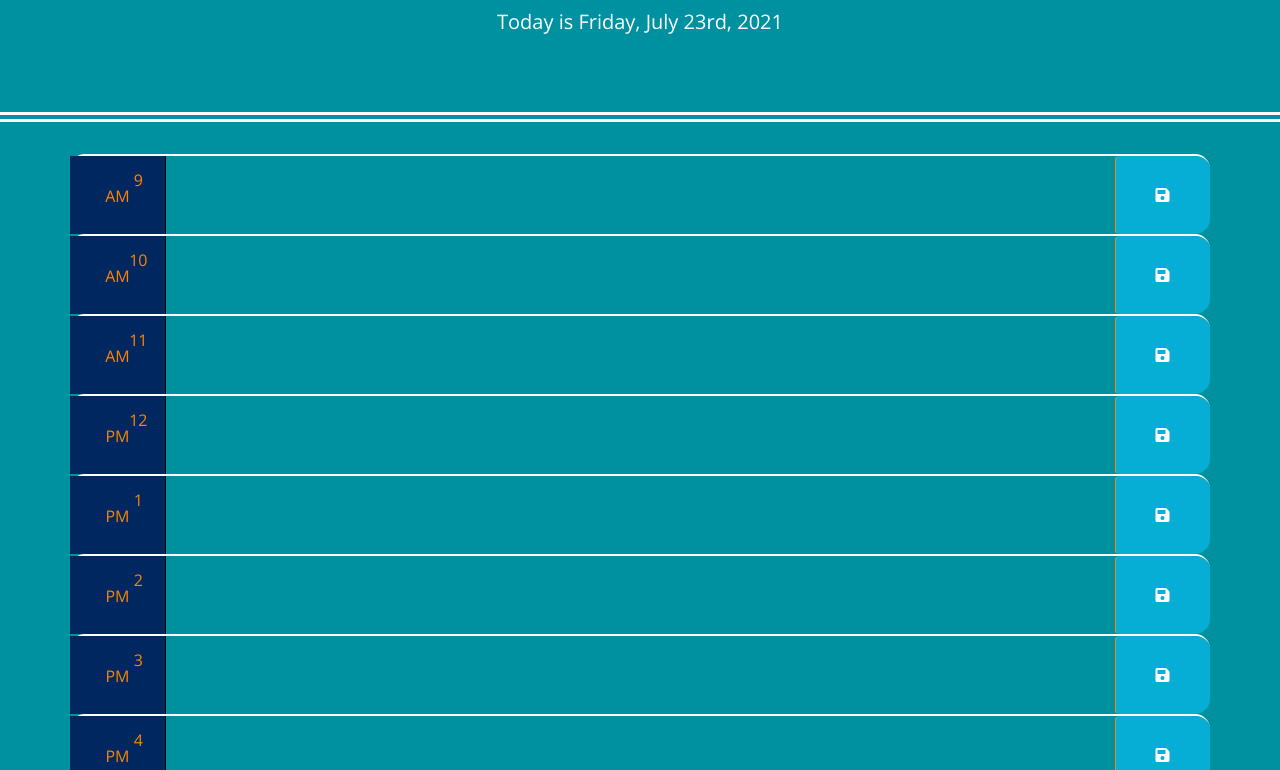
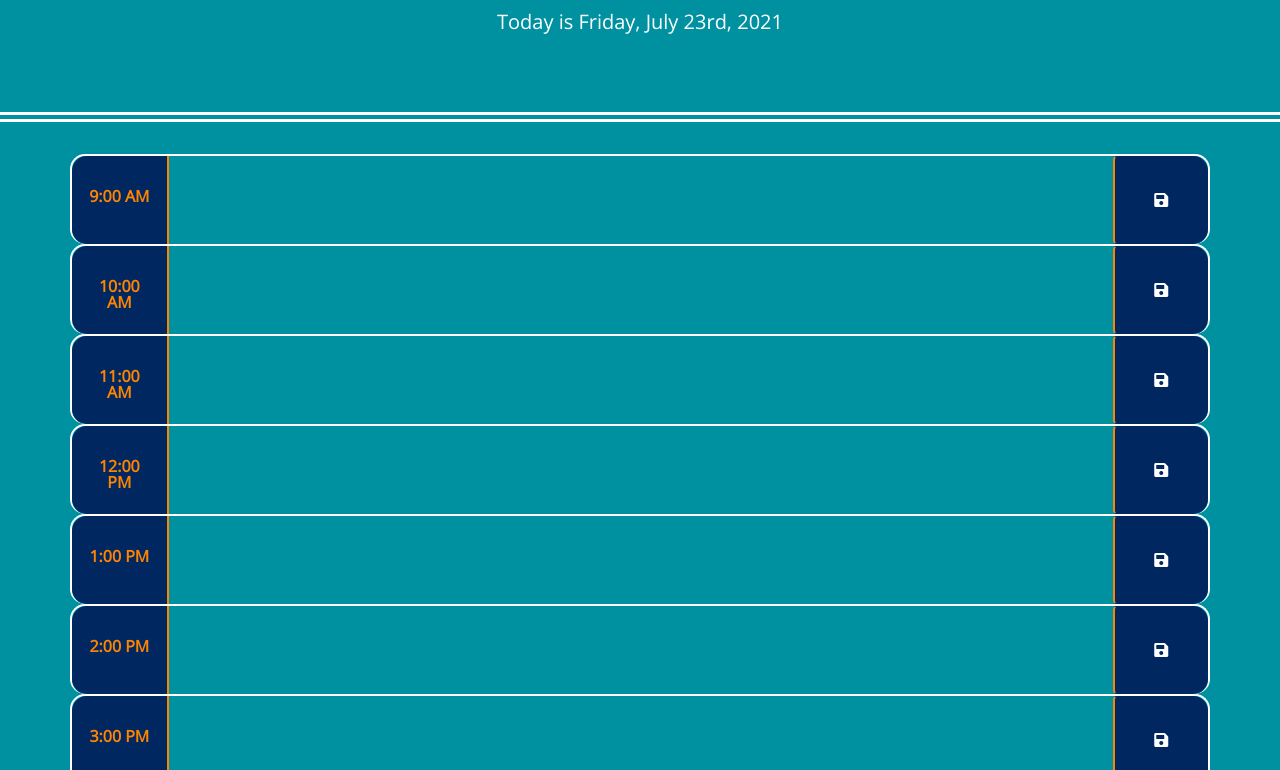
Before and after one commit to icohen90/challenge5, a plain HTML site: page index.html in a window 1280 px wide. Shown: the part 182-952 px from the top of the page. Drawn offline with nearby package versions, Linux system fonts and the light colour scheme.

Commit message:
fixed some more css starting javascript

```diff
--- a/assets/css/style.css
+++ b/assets/css/style.css
@@ -10,7 +10,7 @@ textarea{
   border: none;
   resize: none;
   color: #ffffff;
-  border-left: 1px solid black;
+  border-left: 2px solid #FF8500;
   padding: 10px;
 }
 
@@ -29,18 +29,23 @@ textarea{
 .time-block{
   text-align: center;
   border-radius: 15px;
+  text-align: center;
 }
 
 .row {
   white-space: pre-wrap;
-  height: 80px;
-  border-top: 2px solid white;;
+  height: 90px;
+  border-top: 2px solid white;
+  border-right: 2px solid white;
+  border-left: 2px solid white;
 }
 
 .hour {
   background-color: #002760;
+  border-bottom-left-radius: 15px;
+  border-top-left-radius: 15px;
   color: #FF8500;
-  text-align: center;
+  font-weight: bold;
 }
 
 .past {
@@ -59,14 +64,15 @@ textarea{
 }
 
 .saveBtn {
-  border-left: 1px solid #FF8500;
+  border-left: 2px solid #FF8500;
   border-top-right-radius: 15px;
   border-bottom-right-radius: 15px;
-  background-color: #06AED5;
+  background-color: #002760;
   color: white;
 }
 
 .saveBtn i:hover {
   font-size: 20px;
   transition: all .3s ease-in-out;
+  color: #FF8500;
 }
--- a/index.html
+++ b/index.html
@@ -32,7 +32,7 @@
       <!-- Timeblocks go here -->
       <div class="row time-block" id="9">
         <div class="col-md-1 hour">
-          9 AM
+         9:00 AM
         </div>
         <textarea class="col-md-10 description"></textarea>
         <button class="btn col-md-1 saveBtn"><i class="fas fa-save"></i></button>
@@ -40,7 +40,7 @@
 
       <div class="row time-block" id="10">
         <div class="col-md-1 hour">
-          10 AM
+          10:00 AM
         </div>
         <textarea class="col-md-10 description"></textarea>
         <button class="btn col-md-1 saveBtn"><i class="fas fa-save"></i></button>
@@ -48,7 +48,7 @@
 
       <div class="row time-block" id="11">
         <div class="col-md-1 hour">
-          11 AM
+          11:00 AM
         </div>
         <textarea class="col-md-10 description"></textarea>
         <button class="btn col-md-1 saveBtn"><i class="fas fa-save"></i></button>
@@ -56,7 +56,7 @@
 
       <div class="row time-block" id="12">
         <div class="col-md-1 hour">
-          12 PM
+          12:00 PM
         </div>
         <textarea class="col-md-10 description"></textarea>
         <button class="btn col-md-1 saveBtn"><i class="fas fa-save"></i></button>
@@ -64,7 +64,7 @@
 
       <div class="row time-block" id="1">
         <div class="col-md-1 hour">
-          1 PM
+          1:00 PM
         </div>
         <textarea class="col-md-10 description"></textarea>
         <button class="btn col-md-1 saveBtn"><i class="fas fa-save"></i></button>
@@ -72,7 +72,7 @@
 
       <div class="row time-block" id="2">
         <div class="col-md-1 hour">
-          2 PM
+          2:00 PM
         </div>
         <textarea class="col-md-10 description"></textarea>
         <button class="btn col-md-1 saveBtn"><i class="fas fa-save"></i></button>
@@ -80,7 +80,7 @@
 
       <div class="row time-block" id="3">
         <div class="col-md-1 hour">
-          3 PM
+          3:00 PM
         </div>
         <textarea class="col-md-10 description"></textarea>
         <button class="btn col-md-1 saveBtn"><i class="fas fa-save"></i></button>
@@ -88,7 +88,7 @@
 
       <div class="row time-block" id="4">
         <div class="col-md-1 hour">
-          4 PM
+          4:00 PM
         </div>
         <textarea class="col-md-10 description"></textarea>
         <button class="btn col-md-1 saveBtn"><i class="fas fa-save"></i></button>
@@ -96,7 +96,7 @@
 
       <div class="row time-block" id="5">
         <div class="col-md-1 hour">
-          5 PM
+          5:00 PM
         </div>
         <textarea class="col-md-10 description"></textarea>
         <button class="btn col-md-1 saveBtn"><i class="fas fa-save"></i></button>
```
Also changed, not shown: assets/js/script.js (line endings or trailing spaces).
